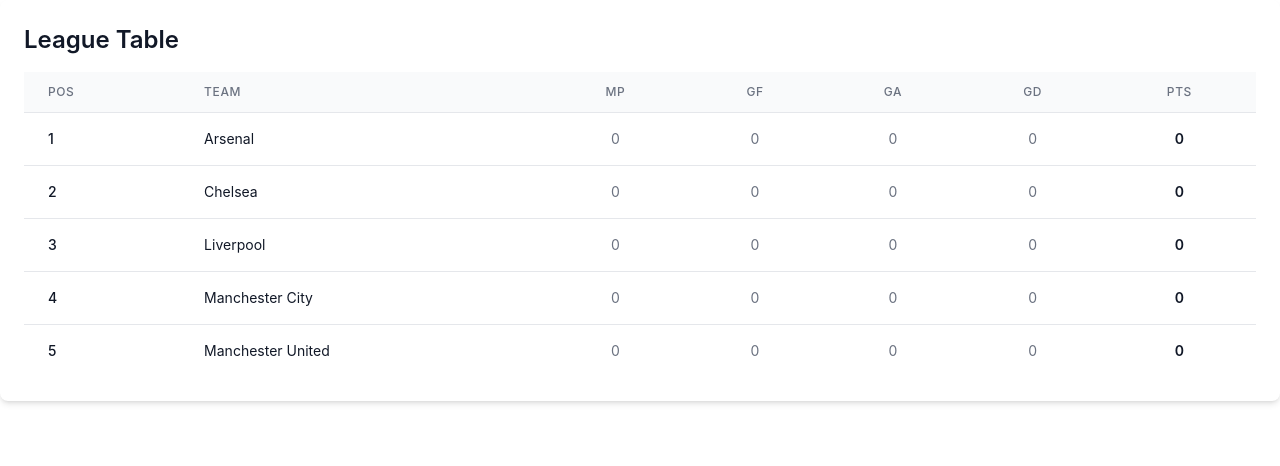
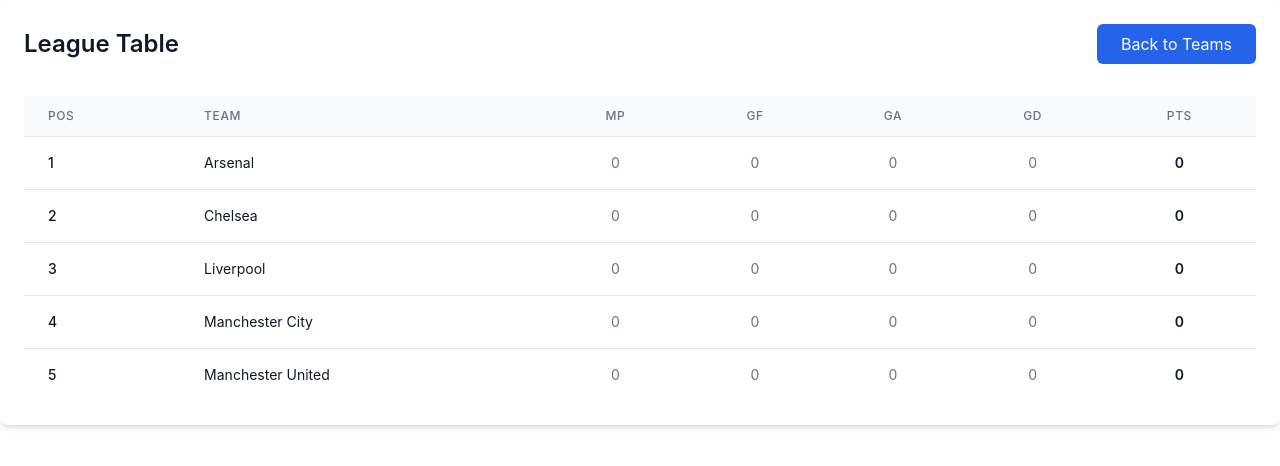
Before and after one commit to Oluwaseun4244/football-competition, a React (Create React App) app: page /league-table in a window 1280 px wide. Shown: the top 466 px of the page. Built offline with nearby package versions, Linux system fonts and the light colour scheme.

Commit message:
adding back buttons

```diff
--- a/src/pages/LeagueTable.tsx
+++ b/src/pages/LeagueTable.tsx
@@ -1,5 +1,5 @@
 import React, { useState } from 'react'
-
+import { useNavigate } from 'react-router-dom';
 interface Team {
   teamName: string;
   coachName: string;
@@ -18,6 +18,7 @@
 ];
 export default function LeagueTable() {
 
+  const navigate = useNavigate();
   const [teams, setTeams] = useState(dummyTeams);
 
   const sortedTeams = [...teams].sort((a, b) => {
@@ -33,7 +34,16 @@
 
   return (
     <div className="bg-white rounded-lg shadow-md p-6 mb-8">
-      <h2 className="text-2xl font-semibold text-gray-900 mb-4">League Table</h2>
+      <div className="flex justify-between items-center mb-8" >
+
+        <h2 className="text-2xl font-semibold text-gray-900">League Table</h2>
+        <button
+          onClick={() => navigate('/teams')}
+          className="bg-blue-600 text-white px-6 py-2 rounded-md hover:bg-blue-700 focus:outline-none focus:ring-2 focus:ring-blue-500 focus:ring-offset-2"
+        >
+          Back to Teams
+        </button>
+      </div>
       <div className="overflow-x-auto">
         <table className="min-w-full divide-y divide-gray-200">
           <thead className="bg-gray-50">
--- a/src/pages/TeamDetails.tsx
+++ b/src/pages/TeamDetails.tsx
@@ -3,7 +3,7 @@
 import SquadCard from '../components/SquadCard';
 import SquadMemberModal from '../components/SquadMemberModal';
 import SquadMemberDetailsModal from '../components/SquadMemberDetailsModal';
-
+import { useNavigate } from 'react-router-dom';
 
 
 interface SquadMember {
@@ -40,6 +40,7 @@
     console.log('Adding new squad member');
   };
 
+  const navigate = useNavigate();
   const handleCardClick = (member?: SquadMember, isCoach?: boolean) => {
     if (member) {
       setSelectedMember(member);
@@ -56,6 +57,14 @@
         <div className="mb-8">
           <h1 className="text-3xl font-bold text-gray-900">{teamName}</h1>
           <p className="text-lg text-gray-600">Squad Management</p>
+        </div>
+        <div className="flex justify-end items-center">
+          <button
+            onClick={() => navigate('/teams')}
+            className="bg-blue-600 text-white px-6 py-2 rounded-md hover:bg-blue-700 focus:outline-none focus:ring-2 focus:ring-blue-500 focus:ring-offset-2 mb-8"
+          >
+            Back to Teams
+          </button>
         </div>
 
         <div className="mb-12">
--- a/src/pages/TeamList.tsx
+++ b/src/pages/TeamList.tsx
@@ -1,6 +1,7 @@
 import TeamCard from "../components/TeamCard";
 import TeamModal from "../components/TeamModal";
 import { useState } from "react";
+import { useNavigate } from "react-router-dom";
 
 interface Team {
   teamName: string;
@@ -23,6 +24,7 @@
 export default function TeamList() {
   const [isModalOpen, setIsModalOpen] = useState(false);
   const [teams, setTeams] = useState(dummyTeams);
+  const navigate = useNavigate();
 
   const handleCreateTeam = (teamData: { teamName: string; coachName: string }) => {
     const newTeam: Team = {
@@ -48,6 +50,7 @@
         </div>
 
 
+        <div className="flex justify-between items-center">
 
           <button
             onClick={() => setIsModalOpen(true)}
@@ -55,6 +58,13 @@
           >
             Create Team
           </button>
+          <button
+            onClick={() => navigate('/league-table')}
+            className="bg-blue-600 text-white px-6 py-2 rounded-md hover:bg-blue-700 focus:outline-none focus:ring-2 focus:ring-blue-500 focus:ring-offset-2 mb-8"
+          >
+            View League Table
+          </button>
+        </div>
 
         <div className="grid grid-cols-1 md:grid-cols-2 lg:grid-cols-3 gap-6">
           {teams.map((team, index) => (
```
Lines whose indentation alone changed are shown as unchanged.
